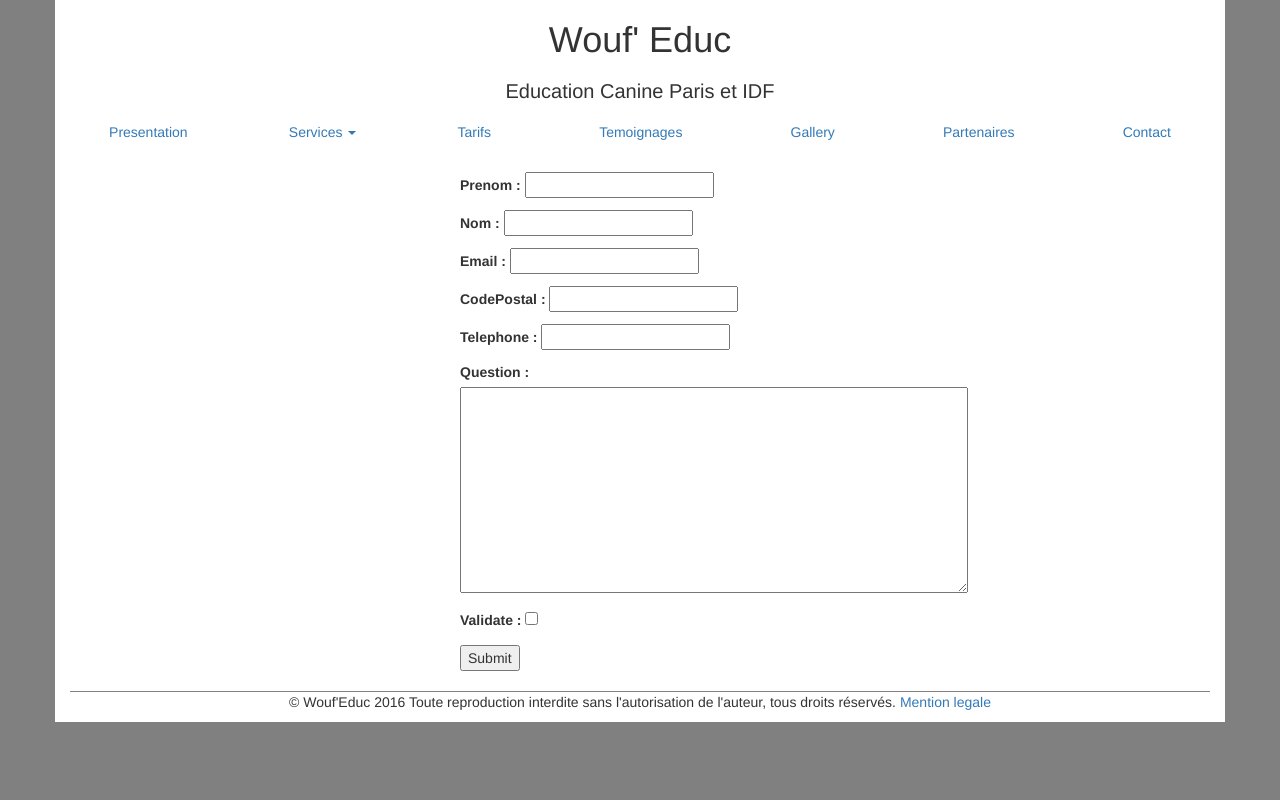
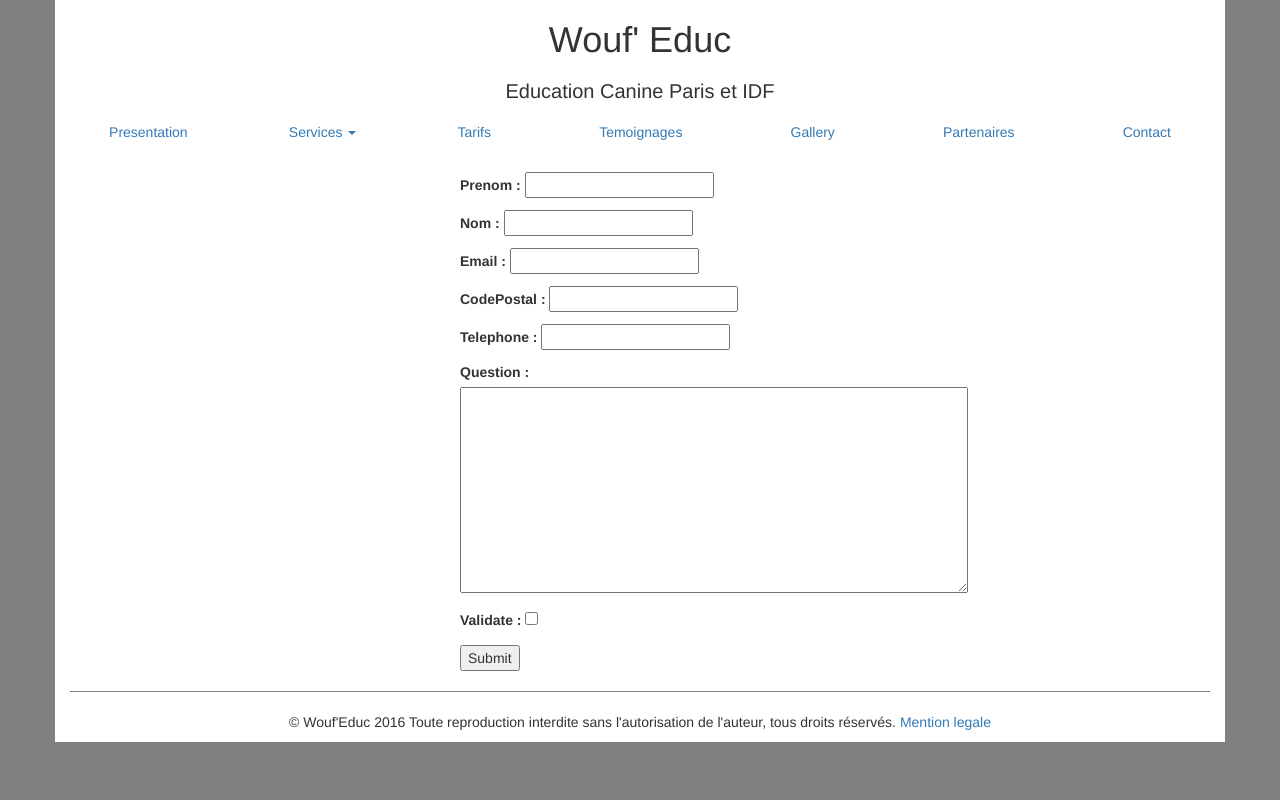
Before and after one commit to bensisko69/woufeduc, a Django app: page /contact in a window 1280 px wide. Run offline with Django 3.2, Linux system fonts and the light colour scheme; some libraries are stand-ins or nearby versions.

Commit message:
mention.html

```diff
--- a/templates/main/footer.html
+++ b/templates/main/footer.html
@@ -1,7 +1,7 @@
 <footer class="col-xs-12">
 <div>
 	<div class="col-xs-12" style="margin-top: 20px; text-align: center; border-top: 1px solid grey">
-		<p>
+		<p style="margin-top: 20px">
 			&copy Wouf'Educ 2016 Toute reproduction interdite sans l'autorisation de l'auteur, tous droits réservés.
 				<a href="mention.html">Mention legale</a>
 		</p>
```
